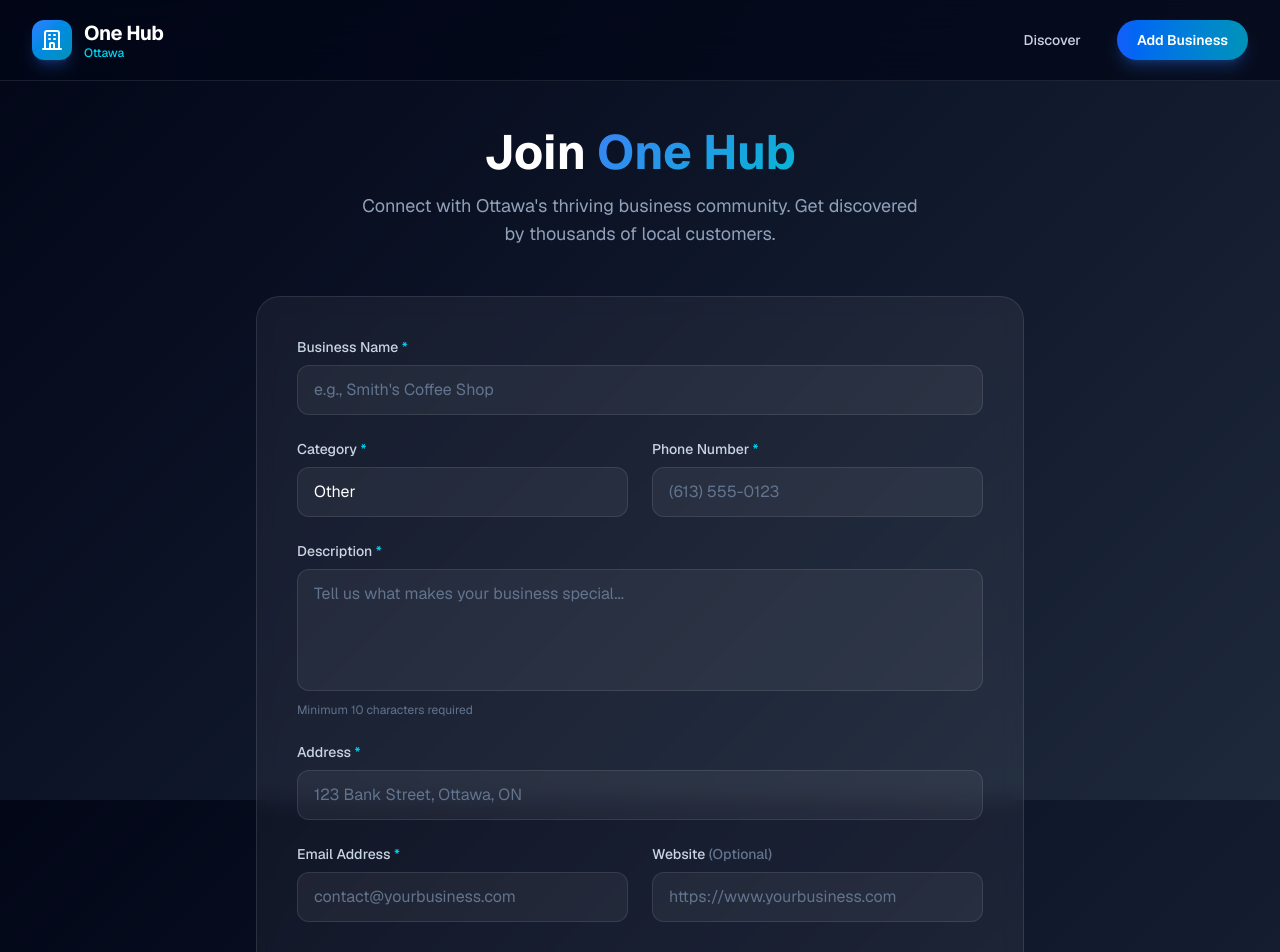
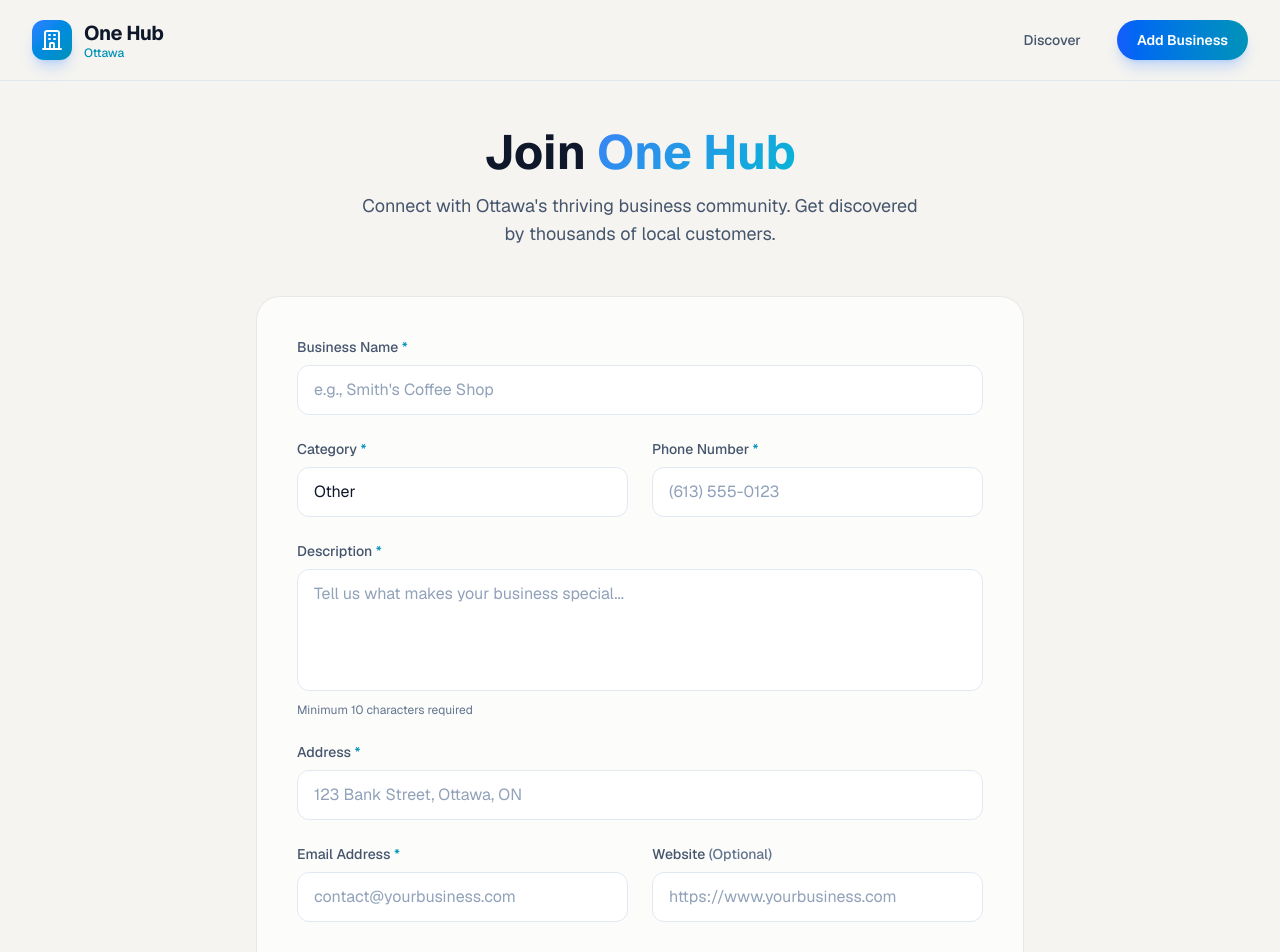
Before and after one commit to Ini1234/onehub-frontend, a Next.js app: page /add in a window 1280 px wide. Shown: the top 952 px of the page. Built offline with nearby package versions, Linux system fonts and the light colour scheme.

Commit message:
some changes

```diff
--- a/app/add/page.tsx
+++ b/app/add/page.tsx
@@ -65,8 +65,8 @@ export default function AddBusinessPage() {
               <path strokeLinecap="round" strokeLinejoin="round" strokeWidth={2} d="M5 13l4 4L19 7" />
             </svg>
           </div>
-          <h2 className="text-3xl font-bold text-white mb-3">Welcome to One Hub!</h2>
-          <p className="text-slate-400 mb-2">Your business has been successfully added to the Ottawa directory.</p>
+          <h2 className="text-3xl font-bold text-slate-900 mb-3">Welcome to One Hub!</h2>
+          <p className="text-slate-600 mb-2">Your business has been successfully added to the Ottawa directory.</p>
           <p className="text-slate-500 text-sm">Redirecting to home...</p>
         </div>
       </div>
@@ -77,10 +77,10 @@ export default function AddBusinessPage() {
     <div className="min-h-screen py-12 px-4 sm:px-6 lg:px-8">
       <div className="max-w-3xl mx-auto">
         <div className="text-center mb-12">
-          <h1 className="text-4xl md:text-5xl font-bold text-white mb-4">
+          <h1 className="text-4xl md:text-5xl font-bold text-slate-900 mb-4">
             Join <span className="text-gradient">One Hub</span>
           </h1>
-          <p className="text-lg text-slate-400 max-w-xl mx-auto">
+          <p className="text-lg text-slate-600 max-w-xl mx-auto">
             Connect with Ottawa&apos;s thriving business community. Get discovered by thousands of local customers.
           </p>
         </div>
@@ -91,7 +91,7 @@ export default function AddBusinessPage() {
               <svg className="w-5 h-5 text-red-400" fill="none" stroke="currentColor" viewBox="0 0 24 24">
                 <path strokeLinecap="round" strokeLinejoin="round" strokeWidth={2} d="M12 8v4m0 4h.01M21 12a9 9 0 11-18 0 9 9 0 0118 0z" />
               </svg>
-              <p className="text-red-300 text-sm">{error}</p>
+              <p className="text-red-600 text-sm">{error}</p>
             </div>
           </div>
         )}
@@ -99,8 +99,8 @@ export default function AddBusinessPage() {
         <form onSubmit={handleSubmit} className="glass rounded-3xl p-8 md:p-10 space-y-6">
           <div className="grid grid-cols-1 md:grid-cols-2 gap-6">
             <div className="md:col-span-2">
-              <label htmlFor="name" className="block text-sm font-medium text-slate-300 mb-2">
-                Business Name <span className="text-cyan-400">*</span>
+              <label htmlFor="name" className="block text-sm font-medium text-slate-600 mb-2">
+                Business Name <span className="text-cyan-600">*</span>
               </label>
               <input
                 type="text"
@@ -110,14 +110,14 @@ export default function AddBusinessPage() {
                 minLength={2}
                 value={formData.name}
                 onChange={handleChange}
-                className="w-full px-4 py-3 bg-white/5 border border-white/10 rounded-xl text-white placeholder-slate-500 focus:outline-none focus:ring-2 focus:ring-cyan-500/50 transition-all"
+                className="w-full px-4 py-3 bg-white border border-slate-200 rounded-xl text-slate-900 placeholder-slate-400 focus:outline-none focus:ring-2 focus:ring-cyan-500/50 transition-all"
                 placeholder="e.g., Smith's Coffee Shop"
               />
             </div>
 
             <div>
-              <label htmlFor="category" className="block text-sm font-medium text-slate-300 mb-2">
-                Category <span className="text-cyan-400">*</span>
+              <label htmlFor="category" className="block text-sm font-medium text-slate-600 mb-2">
+                Category <span className="text-cyan-600">*</span>
               </label>
               <select
                 id="category"
@@ -125,17 +125,17 @@ export default function AddBusinessPage() {
                 required
                 value={formData.category}
                 onChange={handleChange}
-                className="w-full px-4 py-3 bg-white/5 border border-white/10 rounded-xl text-white focus:outline-none focus:ring-2 focus:ring-cyan-500/50 transition-all appearance-none cursor-pointer"
+                className="w-full px-4 py-3 bg-white border border-slate-200 rounded-xl text-slate-900 focus:outline-none focus:ring-2 focus:ring-cyan-500/50 transition-all appearance-none cursor-pointer"
               >
                 {BUSINESS_CATEGORIES.map((category) => (
-                  <option key={category} value={category} className="bg-slate-900">{category}</option>
+                  <option key={category} value={category} className="bg-white text-slate-900">{category}</option>
                 ))}
               </select>
             </div>
 
             <div>
-              <label htmlFor="phone" className="block text-sm font-medium text-slate-300 mb-2">
-                Phone Number <span className="text-cyan-400">*</span>
+              <label htmlFor="phone" className="block text-sm font-medium text-slate-600 mb-2">
+                Phone Number <span className="text-cyan-600">*</span>
               </label>
               <input
                 type="tel"
@@ -144,14 +144,14 @@ export default function AddBusinessPage() {
                 required
                 value={formData.phone}
                 onChange={handleChange}
-                className="w-full px-4 py-3 bg-white/5 border border-white/10 rounded-xl text-white placeholder-slate-500 focus:outline-none focus:ring-2 focus:ring-cyan-500/50 transition-all"
+                className="w-full px-4 py-3 bg-white border border-slate-200 rounded-xl text-slate-900 placeholder-slate-400 focus:outline-none focus:ring-2 focus:ring-cyan-500/50 transition-all"
                 placeholder="(613) 555-0123"
               />
             </div>
 
             <div className="md:col-span-2">
-              <label htmlFor="description" className="block text-sm font-medium text-slate-300 mb-2">
-                Description <span className="text-cyan-400">*</span>
+              <label htmlFor="description" className="block text-sm font-medium text-slate-600 mb-2">
+                Description <span className="text-cyan-600">*</span>
               </label>
               <textarea
                 id="description"
@@ -161,15 +161,15 @@ export default function AddBusinessPage() {
                 rows={4}
                 value={formData.description}
                 onChange={handleChange}
-                className="w-full px-4 py-3 bg-white/5 border border-white/10 rounded-xl text-white placeholder-slate-500 focus:outline-none focus:ring-2 focus:ring-cyan-500/50 transition-all resize-none"
+                className="w-full px-4 py-3 bg-white border border-slate-200 rounded-xl text-slate-900 placeholder-slate-400 focus:outline-none focus:ring-2 focus:ring-cyan-500/50 transition-all resize-none"
                 placeholder="Tell us what makes your business special..."
               />
               <p className="text-xs text-slate-500 mt-1">Minimum 10 characters required</p>
             </div>
 
             <div className="md:col-span-2">
-              <label htmlFor="address" className="block text-sm font-medium text-slate-300 mb-2">
-                Address <span className="text-cyan-400">*</span>
+              <label htmlFor="address" className="block text-sm font-medium text-slate-600 mb-2">
+                Address <span className="text-cyan-600">*</span>
               </label>
               <input
                 type="text"
@@ -179,14 +179,14 @@ export default function AddBusinessPage() {
                 minLength={5}
                 value={formData.address}
                 onChange={handleChange}
-                className="w-full px-4 py-3 bg-white/5 border border-white/10 rounded-xl text-white placeholder-slate-500 focus:outline-none focus:ring-2 focus:ring-cyan-500/50 transition-all"
+                className="w-full px-4 py-3 bg-white border border-slate-200 rounded-xl text-slate-900 placeholder-slate-400 focus:outline-none focus:ring-2 focus:ring-cyan-500/50 transition-all"
                 placeholder="123 Bank Street, Ottawa, ON"
               />
             </div>
 
             <div>
-              <label htmlFor="email" className="block text-sm font-medium text-slate-300 mb-2">
-                Email Address <span className="text-cyan-400">*</span>
+              <label htmlFor="email" className="block text-sm font-medium text-slate-600 mb-2">
+                Email Address <span className="text-cyan-600">*</span>
               </label>
               <input
                 type="email"
@@ -195,13 +195,13 @@ export default function AddBusinessPage() {
                 required
                 value={formData.email}
                 onChange={handleChange}
-                className="w-full px-4 py-3 bg-white/5 border border-white/10 rounded-xl text-white placeholder-slate-500 focus:outline-none focus:ring-2 focus:ring-cyan-500/50 transition-all"
+                className="w-full px-4 py-3 bg-white border border-slate-200 rounded-xl text-slate-900 placeholder-slate-400 focus:outline-none focus:ring-2 focus:ring-cyan-500/50 transition-all"
                 placeholder="contact@yourbusiness.com"
               />
             </div>
 
             <div>
-              <label htmlFor="website" className="block text-sm font-medium text-slate-300 mb-2">
+              <label htmlFor="website" className="block text-sm font-medium text-slate-600 mb-2">
                 Website <span className="text-slate-500">(Optional)</span>
               </label>
               <input
@@ -210,7 +210,7 @@ export default function AddBusinessPage() {
                 name="website"
                 value={formData.website}
                 onChange={handleChange}
-                className="w-full px-4 py-3 bg-white/5 border border-white/10 rounded-xl text-white placeholder-slate-500 focus:outline-none focus:ring-2 focus:ring-cyan-500/50 transition-all"
+                className="w-full px-4 py-3 bg-white border border-slate-200 rounded-xl text-slate-900 placeholder-slate-400 focus:outline-none focus:ring-2 focus:ring-cyan-500/50 transition-all"
                 placeholder="https://www.yourbusiness.com"
               />
             </div>
--- a/app/components/BusinessList.tsx
+++ b/app/components/BusinessList.tsx
@@ -14,8 +14,8 @@ export function BusinessList({ businesses }: BusinessListProps) {
             <path strokeLinecap="round" strokeLinejoin="round" strokeWidth={1.5} d="M19 21V5a2 2 0 00-2-2H7a2 2 0 00-2 2v16m14 0h2m-2 0h-5m-9 0H3m2 0h5M9 7h1m-1 4h1m4-4h1m-1 4h1m-5 10v-5a1 1 0 011-1h2a1 1 0 011 1v5m-4 0h4" />
           </svg>
         </div>
-        <h3 className="text-2xl font-bold text-white mb-3">No businesses found</h3>
-        <p className="text-slate-400 max-w-md mx-auto mb-6">
+        <h3 className="text-2xl font-bold text-slate-900 mb-3">No businesses found</h3>
+        <p className="text-slate-600 max-w-md mx-auto mb-6">
           Be the pioneer! Add your Ottawa business and be the first in our directory.
         </p>
         <a href="/add" className="inline-flex items-center gap-2 bg-gradient-to-r from-blue-600 to-cyan-600 text-white px-6 py-3 rounded-full font-semibold transition-all duration-300 hover:scale-105">
--- a/app/globals.css
+++ b/app/globals.css
@@ -1,8 +1,8 @@
 @import "tailwindcss";
 
 :root {
-  --background: #020617;
-  --foreground: #f8fafc;
+  --background: #f6f4f0;
+  --foreground: #1e293b;
 }
 
 @theme inline {
@@ -17,7 +17,7 @@ html {
 }
 
 body {
-  background: linear-gradient(135deg, #020617 0%, #0f172a 50%, #1e293b 100%);
+  background: #f6f4f0;
   background-attachment: fixed;
   color: var(--foreground);
   font-family: var(--font-geist-sans), system-ui, sans-serif;
@@ -29,7 +29,7 @@ body {
 }
 
 ::-webkit-scrollbar-track {
-  background: rgba(255, 255, 255, 0.05);
+  background: rgba(0, 0, 0, 0.05);
 }
 
 ::-webkit-scrollbar-thumb {
@@ -43,9 +43,9 @@ body {
 
 /* Glass morphism utility */
 .glass {
-  background: rgba(255, 255, 255, 0.05);
+  background: rgba(255, 255, 255, 0.7);
   backdrop-filter: blur(10px);
-  border: 1px solid rgba(255, 255, 255, 0.1);
+  border: 1px solid rgba(0, 0, 0, 0.08);
 }
 
 /* Glow effects */
--- a/app/layout.tsx
+++ b/app/layout.tsx
@@ -26,9 +26,9 @@ export default function RootLayout({
   return (
     <html lang="en" className="scroll-smooth">
       <body
-        className={`${geistSans.variable} ${geistMono.variable} antialiased min-h-screen bg-gradient-to-br from-slate-950 via-slate-900 to-slate-950 text-slate-100`}
+        className={`${geistSans.variable} ${geistMono.variable} antialiased min-h-screen bg-[#f6f4f0] text-slate-800`}
       >
-        <nav className="fixed top-0 left-0 right-0 z-50 backdrop-blur-xl bg-slate-950/70 border-b border-white/10">
+        <nav className="fixed top-0 left-0 right-0 z-50 backdrop-blur-xl bg-[#f6f4f0]/90 border-b border-slate-200">
           <div className="max-w-7xl mx-auto px-4 sm:px-6 lg:px-8">
             <div className="flex justify-between h-20 items-center">
               <Link href="/" className="flex items-center gap-3 group">
@@ -40,14 +40,14 @@ export default function RootLayout({
                   </div>
                 </div>
                 <div className="flex flex-col">
-                  <span className="font-bold text-xl tracking-tight text-white">One Hub</span>
-                  <span className="text-xs text-cyan-400 font-medium -mt-0.5">Ottawa</span>
+                  <span className="font-bold text-xl tracking-tight text-slate-900">One Hub</span>
+                  <span className="text-xs text-cyan-600 font-medium -mt-0.5">Ottawa</span>
                 </div>
               </Link>
               <div className="flex items-center gap-6">
                 <Link
                   href="/"
-                  className="text-slate-300 hover:text-white px-3 py-2 text-sm font-medium transition-all duration-200 hover:scale-105"
+                  className="text-slate-600 hover:text-slate-900 px-3 py-2 text-sm font-medium transition-all duration-200 hover:scale-105"
                 >
                   Discover
                 </Link>
```
Also changed, not shown: app/components/BusinessCard.tsx (+16 -16 lines), app/page.tsx (+22 -22 lines).
